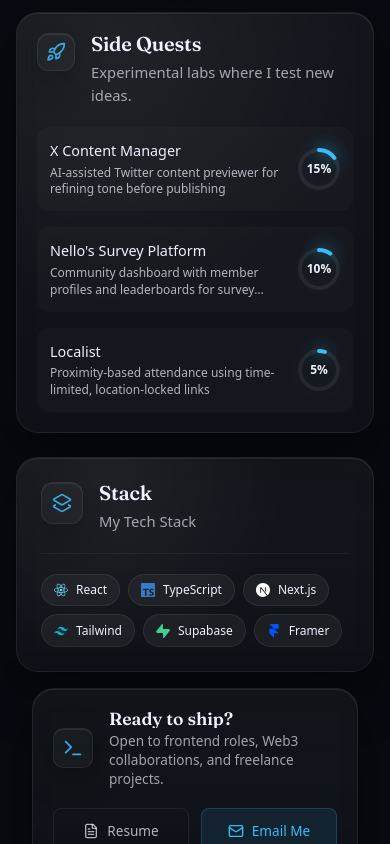
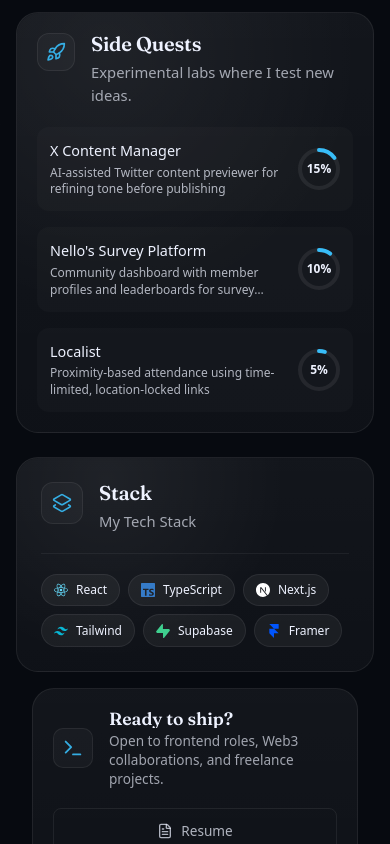
Before and after one commit to GbemiDaniel/DeeCrypt, a React (Vite) app: page / in a window 390 px wide. Shown: the part 1156-2000 px from the top of the page. Built offline with nearby package versions, Linux system fonts and the light colour scheme.

Commit message:
Fixed MinimalCTA component's  visual bug

```diff
--- a/src/components/MinimalCTA/MinimalCTA.module.css
+++ b/src/components/MinimalCTA/MinimalCTA.module.css
@@ -145,21 +145,23 @@
 }
 
 /* === MOBILE OPTIMIZATION === */
+
+
+/* === MOBILE OPTIMIZATION === */
 @media (max-width: 768px) {
   .wrapper {
     padding: 0 1rem;
     margin-top: 1rem;
-    margin-bottom: 5rem; /* Space for mobile nav */
+    margin-bottom: 5rem;
   }
 
   .card {
-    flex-direction: column; /* Stack Content above Actions */
+    flex-direction: column;
     align-items: stretch;
     padding: 1.25rem;
     gap: 1.25rem;
   }
 
-  /* CRITICAL CHANGE: Keep Icon & Text side-by-side on mobile */
   .content {
     flex-direction: row;
     align-items: center;
@@ -167,16 +169,30 @@
   }
 
   .description {
-    -webkit-line-clamp: 3; /* Allow more lines on mobile since width is small */
+    -webkit-line-clamp: 3;
   }
 
+  /* === THE FIX === */
   .actions {
     width: 100%;
-    flex-direction: row; /* Keep buttons side-by-side if possible */
+    display: flex;
+    /* 1. Allow buttons to wrap to the next line if they run out of space */
+    flex-wrap: wrap;
+    gap: 0.75rem;
   }
 
   .button {
-    flex: 1; /* Equal width buttons */
-    padding: 0.75rem;
+    /* 2. 'flex-grow: 1' makes them fill the space.
+          'flex-basis: auto' lets them size by content initially. */
+    flex: 1 0 auto;
+
+    /* 3. The Safety Switch:
+       If the screen is so small that a button is squeezed below 140px,
+       the flex-wrap kicks in and stacks them vertically (full width).
+    */
+    min-width: 140px;
+
+    justify-content: center;
+    padding: 0.75rem 1rem;
   }
 }
--- a/src/styles/globals.css
+++ b/src/styles/globals.css
@@ -214,3 +214,11 @@
     @apply bg-background text-foreground;
   }
 }
+
+/* TEMPORARY DEBUGGING CODE */
+* {
+  backdrop-filter: none !important;
+  box-shadow: none !important;
+  text-shadow: none !important;
+  filter: none !important;
+}
```
